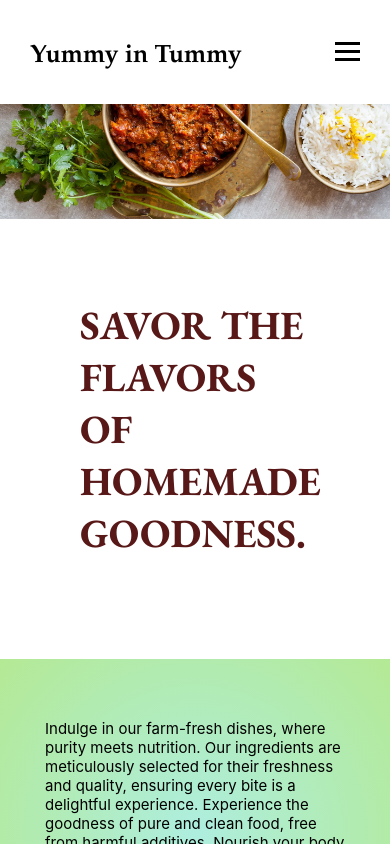
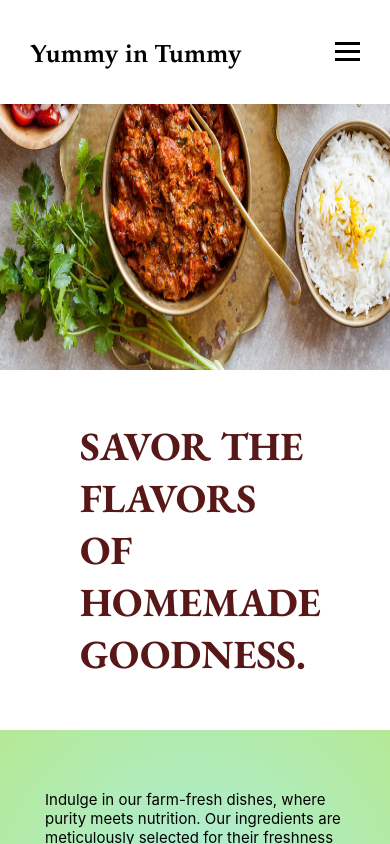
Before and after one commit to omeshwarii/Yummy-In-Tummy, a React (Create React App) app in the folder yummy/: page / in a window 390 px wide. Shown: the top 844 px of the page. Built offline with nearby package versions, Linux system fonts and the light colour scheme.

Commit message:
changes to responsive

```diff
--- a/yummy/src/components/Home.css
+++ b/yummy/src/components/Home.css
@@ -99,7 +99,7 @@ font-size: 1.7rem;
 
   .description {
     font-size: 40px; /* Adjust font size for smaller screens */
-    padding: 80px 40px 100px 80px; /* Adjust padding for smaller screens */
+    padding: 50px 40px 50px 80px; /* Adjust padding for smaller screens */
   }
     .about{
       font-size: 15px;
@@ -134,4 +134,8 @@ font-size: 1.7rem;
     padding-top: 10px; /* Adjust top padding for location on smaller screens */
   }
 
+  .img-container {
+    min-height: 370px;
   }
+
+}
```
